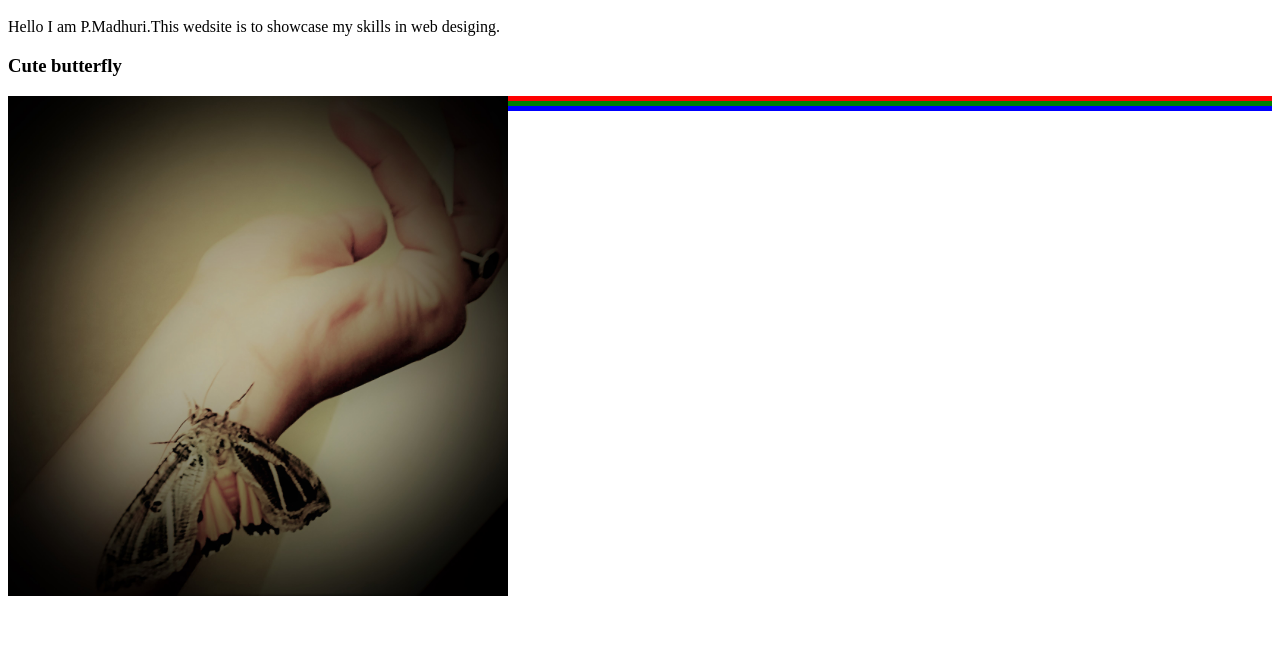
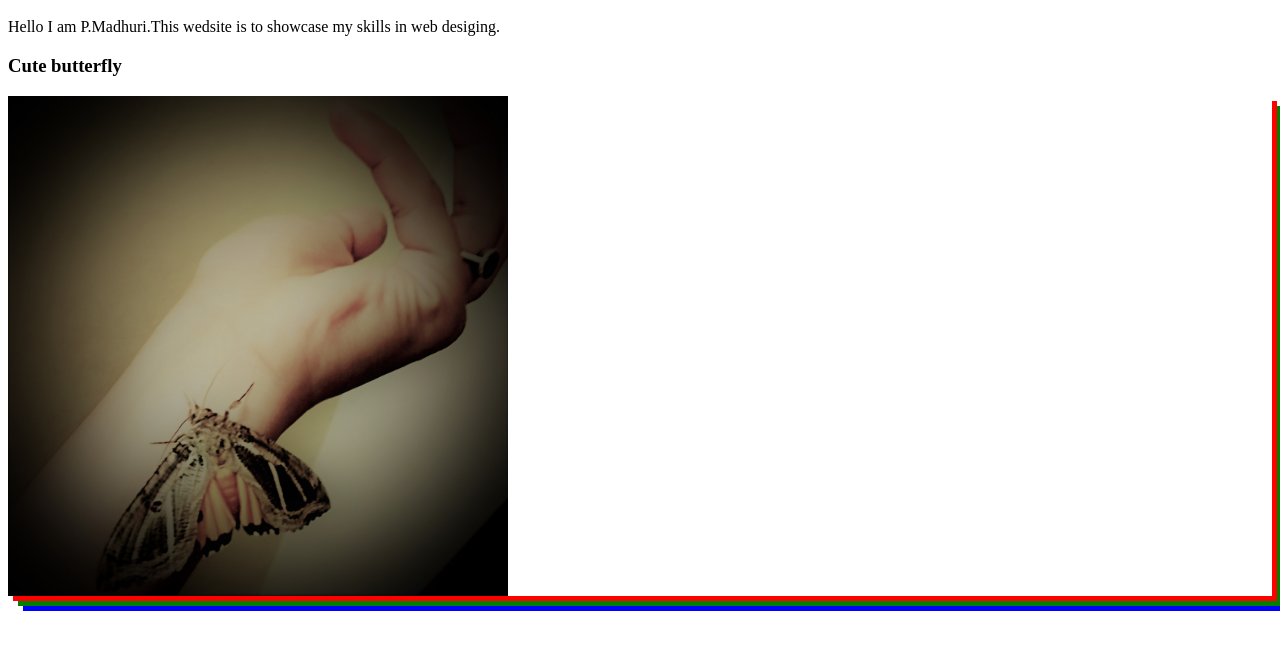
Before and after one commit to madhuri-4A0/my-profile, a plain HTML site: page index.html in a window 1280 px wide. Shown: the part 48-698 px from the top of the page. Drawn offline with Linux system fonts and the light colour scheme.

Commit message:
Update index.css

```diff
--- a/css/index.css
+++ b/css/index.css
@@ -11,6 +11,3 @@ h1 {
 div {
 	box-shadow : 5px 5px red, 10px 10px green, 15px 15px blue ;
 }
-.cl {
-	box-shadow : 5px 5px red inset, 10px 10px green inset , 15px 15px blue inset;
-}
```
